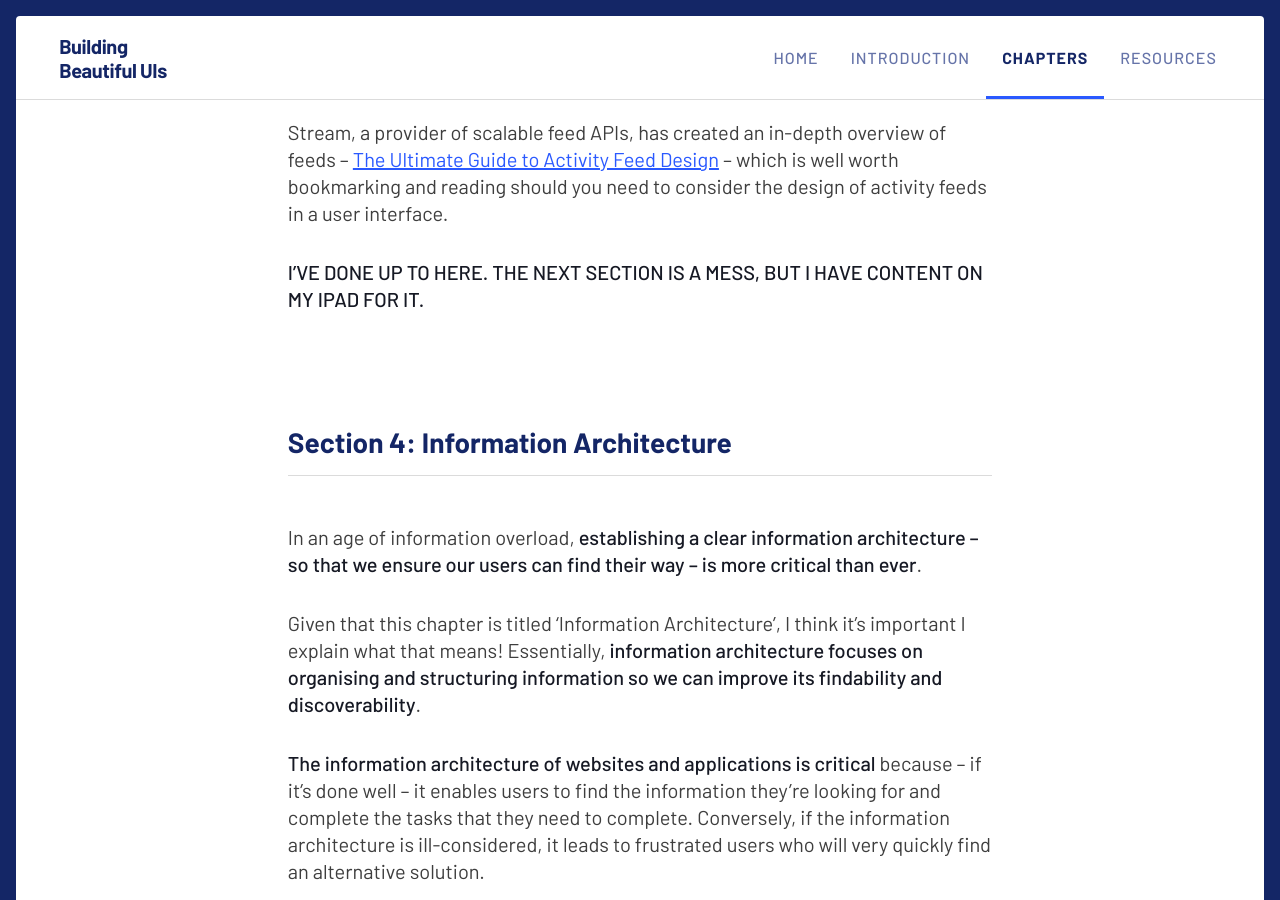
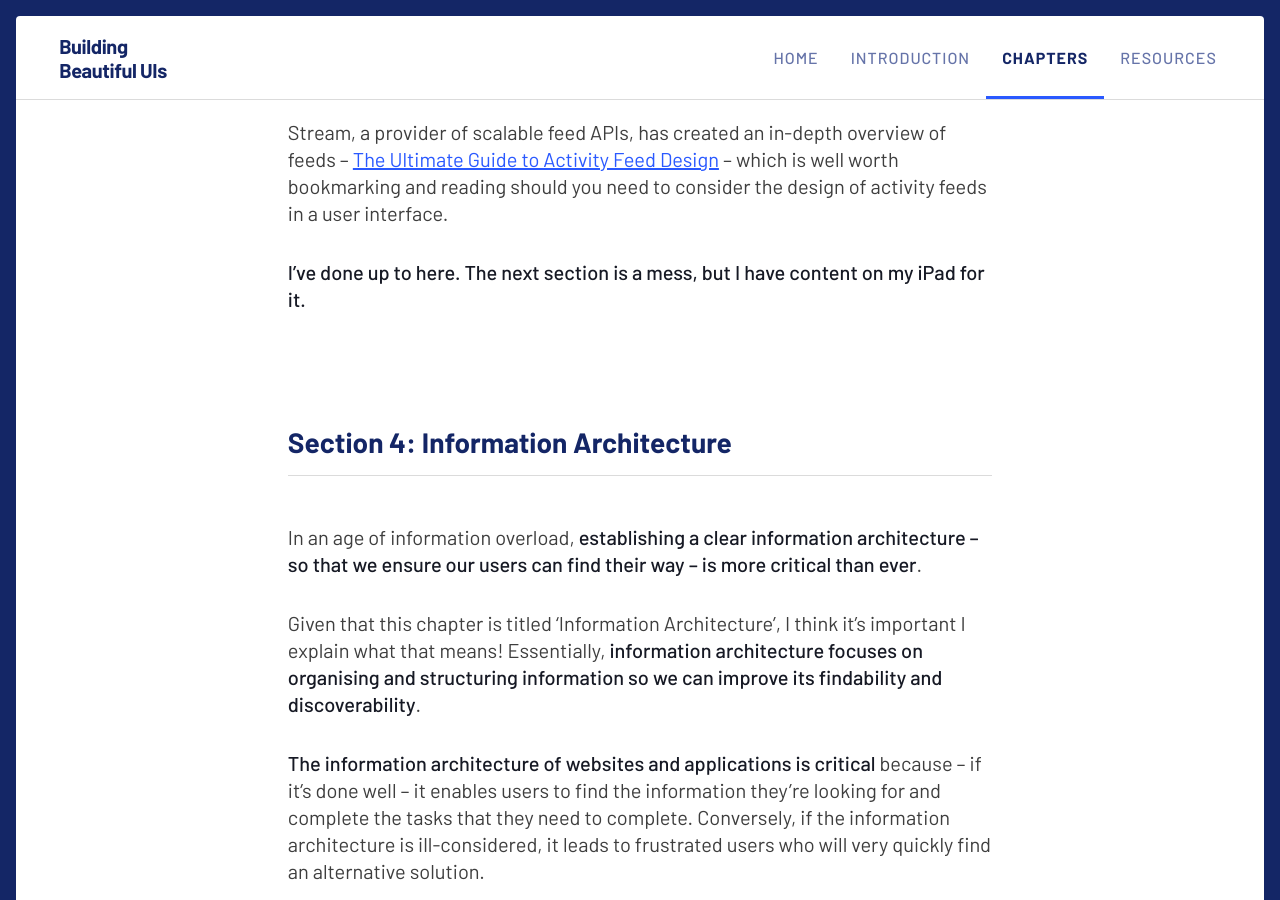
Before and after one commit to buildingbeautifuluis/buildingbeautifuluis.github.io, a Jekyll site: the page built from _preview/03-Information-Architecture.md, in a window 1280 px wide and 900 px high, scrolled down 40208 px. Built offline with Jekyll 4.4.1, drawn with Linux system fonts in a browser that asks for light colours.

```diff
--- a/_preview/03-Information-Architecture.md
+++ b/_preview/03-Information-Architecture.md
@@ -670,7 +670,7 @@ Stream, a provider of scalable feed APIs, has created an in-depth overview of fe
 
 
 
-**I’VE DONE UP TO HERE. THE NEXT SECTION IS A MESS, BUT I HAVE CONTENT ON MY IPAD FOR IT.**
+**I’ve done up to here. The next section is a mess, but I have content on my iPad for it.**
 
 
 
```
